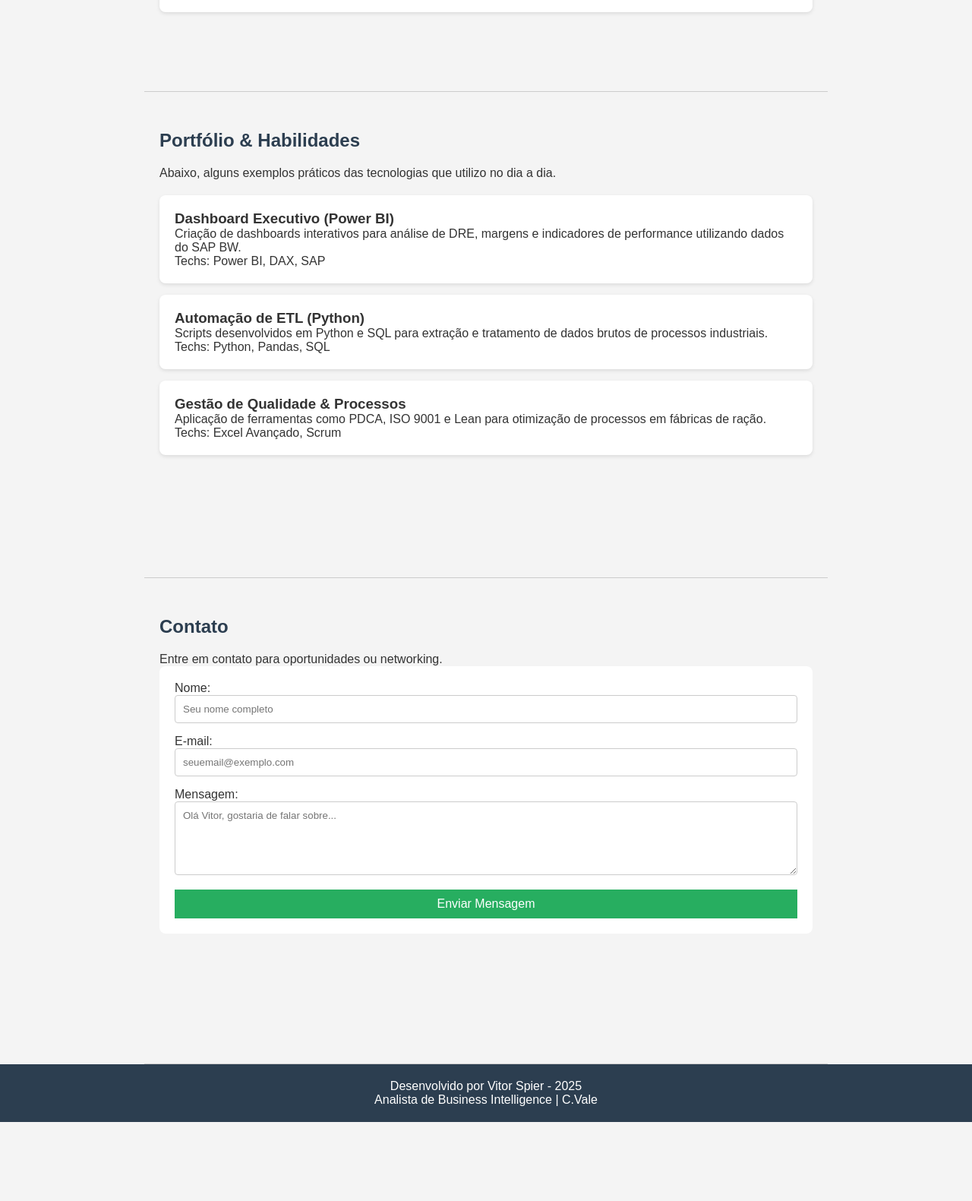
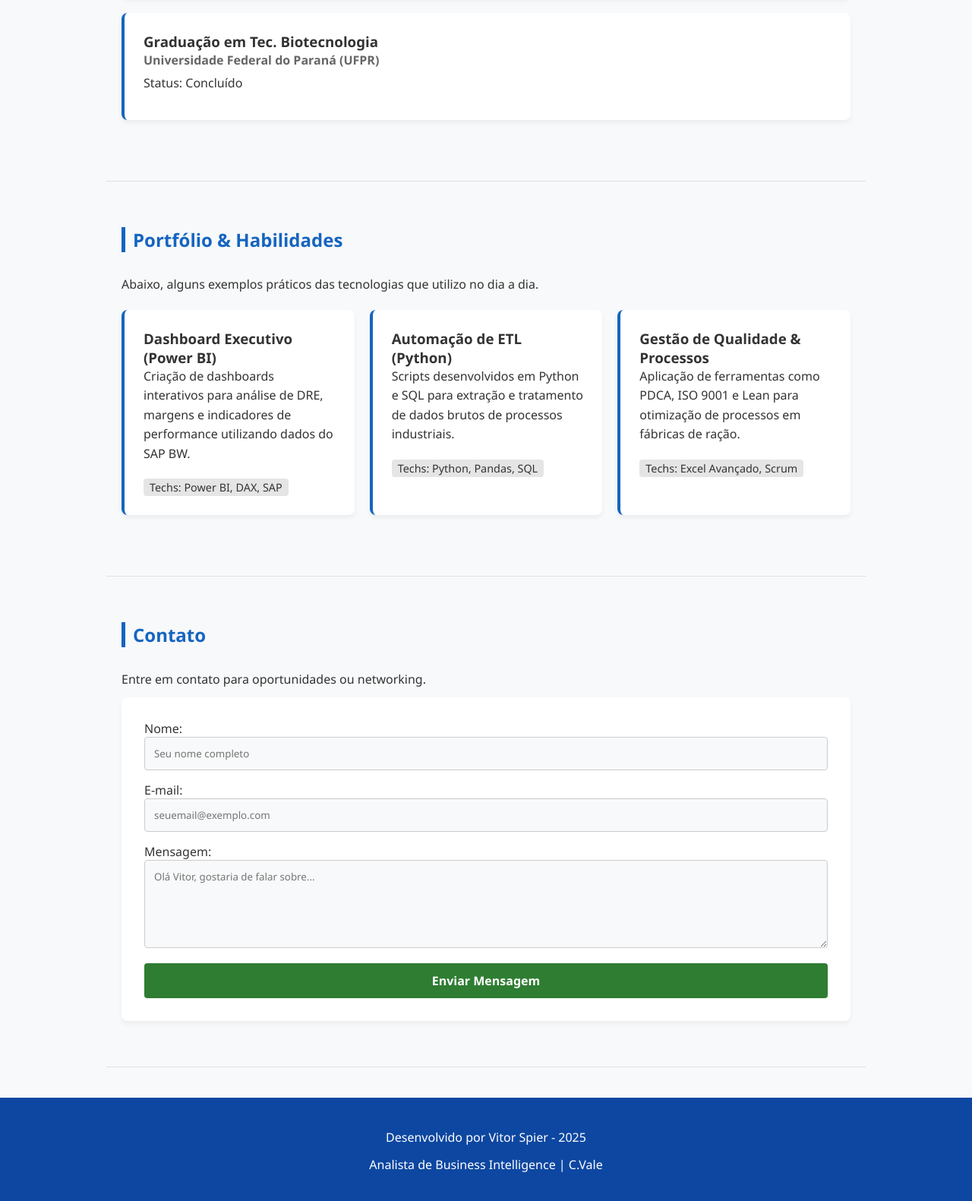
Before and after one commit to vitorspier/atividade-web-portfolio, a plain HTML site: page index.html in a window 1280 px wide. Shown: the part 1219-2800 px from the top of the page at 76% size. Before the commit the page ends 2696 px from the top, so only its background shows below. Drawn offline with Linux system fonts and the light colour scheme.

Commit message:
Refactor CSS with new styles and variables

```diff
--- a/style.css
+++ b/style.css
@@ -3,32 +3,34 @@
     margin: 0;
     padding: 0;
     box-sizing: border-box;
-    font-family: Arial, sans-serif;
+    font-family: 'Segoe UI', Tahoma, Geneva, Verdana, sans-serif;
 }
 
-/* Cores do Tema Padrão (Claro) */
+/* Variáveis de Cores (Tema Claro) */
 :root {
-    --bg-color: #f4f4f4;
+    --bg-color: #f8f9fa;
     --text-color: #333;
-    --header-bg: #2c3e50;
+    --header-bg: #0d47a1; /* Azul corporativo forte */
     --header-text: #fff;
     --card-bg: #fff;
+    --accent-color: #1565c0;
 }
 
-/* Classe para Tema Escuro (Sugestão Item 5 do PDF) */
+/* Variáveis de Cores (Tema Escuro) */
 .dark-theme {
-    --bg-color: #1a1a1a;
-    --text-color: #f4f4f4;
+    --bg-color: #121212;
+    --text-color: #e0e0e0;
     --header-bg: #000;
     --header-text: #ccc;
-    --card-bg: #333;
+    --card-bg: #1e1e1e;
+    --accent-color: #64b5f6;
 }
 
 body {
     background-color: var(--bg-color);
     color: var(--text-color);
-    transition: 0.3s; /* Suaviza a troca de tema */
-    padding-top: 60px; /* Espaço para o menu fixo */
+    transition: background-color 0.3s, color 0.3s;
+    padding-top: 70px; /* Espaço para o menu fixo */
 }
 
 /* Estilo do Menu Fixo */
@@ -38,90 +40,177 @@ header {
     width: 100%;
     background-color: var(--header-bg);
     color: var(--header-text);
-    padding: 15px 20px;
+    padding: 15px 30px;
     display: flex;
     justify-content: space-between;
     align-items: center;
+    box-shadow: 0 2px 5px rgba(0,0,0,0.2);
     z-index: 1000;
+}
+
+.logo {
+    font-weight: bold;
+    font-size: 1.2rem;
 }
 
 .nav-links {
     list-style: none;
     display: flex;
     gap: 20px;
+    align-items: center;
 }
 
 .nav-links a {
     color: var(--header-text);
     text-decoration: none;
-    font-weight: bold;
+    font-weight: 500;
+    transition: 0.2s;
 }
 
 .nav-links a:hover {
-    text-decoration: underline;
+    opacity: 0.8;
 }
 
 button#btn-tema {
-    padding: 5px 10px;
+    padding: 6px 12px;
     cursor: pointer;
+    background-color: rgba(255,255,255,0.2);
+    border: 1px solid rgba(255,255,255,0.4);
+    color: var(--header-text);
+    border-radius: 4px;
 }
 
 /* Estilo das Seções */
 .secao {
-    padding: 50px 20px;
-    min-height: 80vh; /* Ocupa quase a tela toda */
-    border-bottom: 1px solid #ccc;
-    max-width: 900px;
+    padding: 60px 20px;
+    min-height: auto;
+    border-bottom: 1px solid rgba(0,0,0,0.1);
+    max-width: 1000px;
     margin: 0 auto;
 }
 
 h1 {
-    margin-bottom: 20px;
-    color: var(--header-bg); /* Título na cor do tema */
+    margin-bottom: 30px;
+    color: var(--accent-color);
+    border-left: 5px solid var(--accent-color);
+    padding-left: 10px;
 }
 
-/* Estilo dos Cards (Formação e Projetos) */
+h2 {
+    font-size: 1.5rem;
+    margin-bottom: 15px;
+}
+
+p {
+    line-height: 1.6;
+    margin-bottom: 10px;
+}
+
+/* Botão LinkedIn */
+.btn-linkedin {
+    display: inline-block;
+    background-color: #0077b5;
+    color: white;
+    padding: 10px 20px;
+    text-decoration: none;
+    border-radius: 4px;
+    margin-top: 10px;
+    font-weight: bold;
+}
+
+.btn-linkedin:hover {
+    background-color: #005582;
+}
+
+/* Cards de Formação e Projetos */
 .card, .projeto-item {
     background-color: var(--card-bg);
-    padding: 20px;
-    margin-bottom: 15px;
+    padding: 25px;
+    margin-bottom: 20px;
     border-radius: 8px;
-    box-shadow: 0 2px 5px rgba(0,0,0,0.1);
+    box-shadow: 0 4px 6px rgba(0,0,0,0.05);
+    border-left: 4px solid var(--accent-color);
 }
 
-/* Estilo do Formulário */
+.instituicao {
+    font-weight: bold;
+    color: #666;
+    margin-bottom: 5px;
+}
+
+.dark-theme .instituicao {
+    color: #aaa;
+}
+
+.galeria {
+    display: grid;
+    grid-template-columns: repeat(auto-fit, minmax(280px, 1fr));
+    gap: 20px;
+}
+
+.projeto-item span {
+    display: inline-block;
+    margin-top: 10px;
+    font-size: 0.9rem;
+    background-color: rgba(0,0,0,0.1);
+    padding: 2px 8px;
+    border-radius: 4px;
+}
+
+.dark-theme .projeto-item span {
+    background-color: rgba(255,255,255,0.1);
+}
+
+/* Formulário */
 form {
     display: flex;
     flex-direction: column;
     gap: 15px;
     background-color: var(--card-bg);
-    padding: 20px;
+    padding: 30px;
     border-radius: 8px;
+    box-shadow: 0 4px 6px rgba(0,0,0,0.05);
 }
 
 input, textarea {
-    padding: 10px;
+    padding: 12px;
     border: 1px solid #ccc;
     border-radius: 4px;
     width: 100%;
+    background-color: var(--bg-color);
+    color: var(--text-color);
 }
 
 button[type="submit"] {
-    background-color: #27ae60;
+    background-color: #2e7d32;
     color: white;
-    padding: 10px;
+    padding: 12px;
     border: none;
     cursor: pointer;
     font-size: 16px;
+    border-radius: 4px;
+    font-weight: bold;
+    transition: 0.3s;
 }
 
 button[type="submit"]:hover {
-    background-color: #219150;
+    background-color: #1b5e20;
 }
 
 footer {
     text-align: center;
-    padding: 20px;
+    padding: 40px;
     background-color: var(--header-bg);
     color: var(--header-text);
+    margin-top: 40px;
 }
+
+/* Responsividade para Celular */
+@media (max-width: 600px) {
+    .nav-links {
+        display: none; /* Em um projeto real, faríamos um menu hambúrguer, mas simplificamos aqui */
+    }
+    header {
+        justify-content: center;
+    }
+}
```
